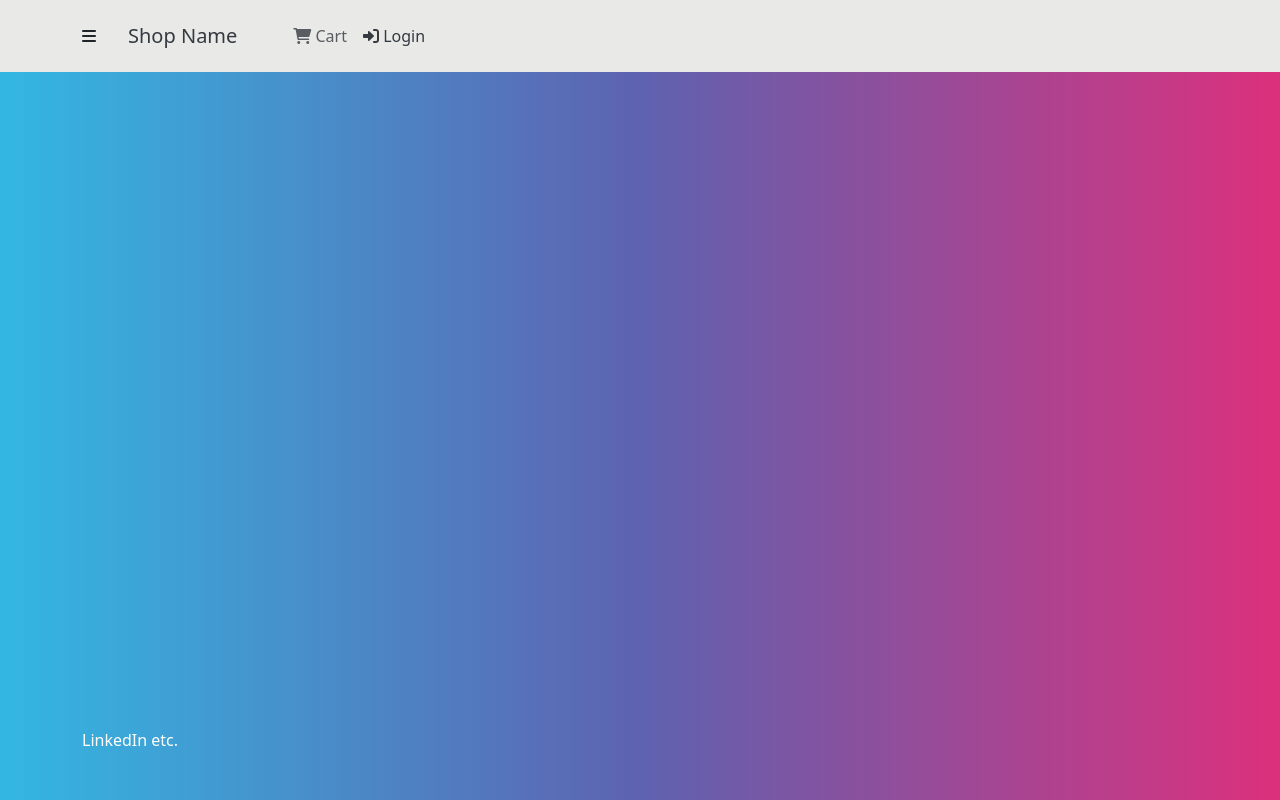
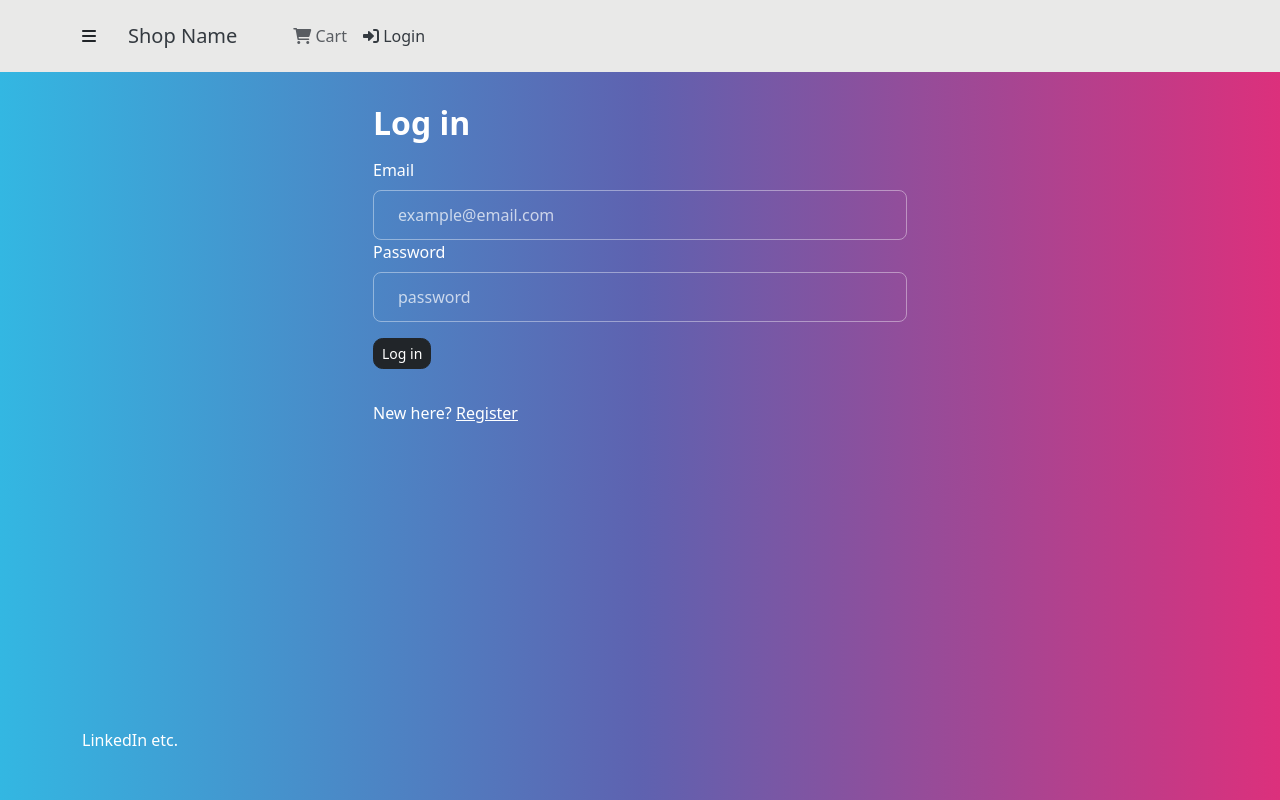
Before and after one commit to ideens/shop-app, a React (Create React App) app in the folder frontend/: page /login in a window 1280 px wide. Built offline with nearby package versions, Linux system fonts and the light colour scheme.

Commit message:
login and logout reducers and actions added

```diff
--- a/frontend/src/App.js
+++ b/frontend/src/App.js
@@ -6,6 +6,7 @@
 
 import Home from './pages/Home'
 import ProductPage from './pages/ProductPage'
+import LoginPage from './pages/LoginPage'
 
 function App() {
   return (
@@ -17,6 +18,7 @@
           <Route exact path="/product/:id" element={<ProductPage />} />
           <Route exact path="/cart" element={<Cart />} />
           <Route path="/cart/:id/*" element={<Cart />} />
+          <Route path="/login/" element={<LoginPage />} />
         </Routes>
       </Container>
       <Footer />
--- a/frontend/src/actions/productActions.js
+++ b/frontend/src/actions/productActions.js
@@ -23,8 +23,8 @@
     dispatch({
       type: PRODUCT_LIST_FAIL,
       payload:
-        error.response && error.response.data.message
-          ? error.response.data.message
+        error.response && error.response.data.detail
+          ? error.response.data.detail
           : error.message,
     })
   }
@@ -39,8 +39,8 @@
     dispatch({
       type: PRODUCT_DETAIL_FAIL,
       payload:
-        error.response && error.response.data.message
-          ? error.response.data.message
+        error.response && error.response.data.detail
+          ? error.response.data.detail
           : error.message,
     })
   }
--- /dev/null
+++ b/frontend/src/actions/userActions.js
@@ -0,0 +1,52 @@
+import axios from 'axios'
+import {
+  USER_LOGIN_REQUEST,
+  USER_LOGIN_SUCCESS,
+  USER_LOGIN_FAIL,
+  USER_LOGOUT,
+} from '../constants/userConstants.js'
+
+export const login = (email, password) => async (dispatch) => {
+  try {
+    dispatch({
+      type: USER_LOGIN_REQUEST,
+    })
+
+    const config = {
+      headers: {
+        'Content-type': 'application/json',
+      },
+    }
+
+    const { data } = await axios.post(
+      '/api/users/login/',
+      {
+        username: email,
+        password: password,
+      },
+      config
+    )
+
+    dispatch({
+      type: USER_LOGIN_SUCCESS,
+      payload: data,
+    })
+
+    localStorage.setItem('userInfo', JSON.stringify(data))
+  } catch (error) {
+    dispatch({
+      type: USER_LOGIN_FAIL,
+      payload:
+        error.response && error.response.data.detail
+          ? error.response.data.detail
+          : error.message,
+    })
+  }
+}
+
+export const logout = () => (dispatch) => {
+  localStorage.removeItem('userInfo')
+  dispatch({
+    type: USER_LOGOUT,
+  })
+}
--- /dev/null
+++ b/frontend/src/components/FormContainer.js
@@ -0,0 +1,16 @@
+import React from 'react'
+import { Container, Row, Col } from 'react-bootstrap'
+
+const FormContainer = ({ children }) => {
+  return (
+    <Container>
+      <Row className="justify-content-md-center">
+        <Col xs={12} md={6}>
+          {children}
+        </Col>
+      </Row>
+    </Container>
+  )
+}
+
+export default FormContainer
--- a/frontend/src/components/Header.js
+++ b/frontend/src/components/Header.js
@@ -1,9 +1,21 @@
 import React from 'react'
-import { Nav, Navbar, Container, Row, Col } from 'react-bootstrap'
+import { Nav, Navbar, Container, NavDropdown } from 'react-bootstrap'
 import { LinkContainer } from 'react-router-bootstrap'
 import Sidebar from './Sidebar'
+import { useSelector, useDispatch } from 'react-redux'
+import { logout } from '../actions/userActions.js'
 
 const Header = () => {
+  const userLogin = useSelector((state) => state.userLogin)
+  const { userInfo } = userLogin
+
+  const dispatch = useDispatch()
+
+  const handleLogout = () => {
+    console.log('logout')
+    dispatch(logout())
+  }
+
   return (
     <header>
       <Navbar
@@ -23,11 +35,23 @@
                   <i className="fas fa-shopping-cart"></i> Cart
                 </Nav.Link>
               </LinkContainer>
-              <LinkContainer to="/login">
-                <Nav.Link>
-                  <i className="fas fa-sign-in-alt"></i> Login
-                </Nav.Link>
-              </LinkContainer>
+
+              {userInfo ? (
+                <NavDropdown title={userInfo.name} id="username">
+                  <LinkContainer to="/profile">
+                    <NavDropdown.Item>Account</NavDropdown.Item>
+                  </LinkContainer>
+                  <NavDropdown.Item onClick={handleLogout}>
+                    Logout
+                  </NavDropdown.Item>
+                </NavDropdown>
+              ) : (
+                <LinkContainer to="/login">
+                  <Nav.Link>
+                    <i className="fas fa-sign-in-alt"></i> Login
+                  </Nav.Link>
+                </LinkContainer>
+              )}
             </Nav>
           </Navbar.Collapse>
         </Container>
--- /dev/null
+++ b/frontend/src/constants/userConstants.js
@@ -0,0 +1,4 @@
+export const USER_LOGIN_REQUEST = 'USER_LOGIN_REQUEST'
+export const USER_LOGIN_SUCCESS = 'USER_LOGIN_SUCCESS'
+export const USER_LOGIN_FAIL = 'USER_LOGIN_FAIL'
+export const USER_LOGOUT = 'USER_LOGOUT'
--- a/frontend/src/pages/Cart.js
+++ b/frontend/src/pages/Cart.js
@@ -7,7 +7,6 @@
   ListGroup,
   Image,
   Form,
-  Button,
   Card,
   ListGroupItem,
 } from 'react-bootstrap'
--- a/frontend/src/pages/Home.js
+++ b/frontend/src/pages/Home.js
@@ -1,4 +1,4 @@
-import { useEffect, useState } from 'react'
+import { useEffect } from 'react'
 import { Row, Col } from 'react-bootstrap'
 import Product from '../components/Product.js'
 import LoadSpinner from '../components/LoadSpinner.js'
@@ -34,7 +34,7 @@
       {loading ? (
         <LoadSpinner />
       ) : error ? (
-        <AlertMessage heading="error" variant="warning">
+        <AlertMessage heading="Error" variant="warning">
           {error}
         </AlertMessage>
       ) : (
--- /dev/null
+++ b/frontend/src/pages/LoginPage.js
@@ -0,0 +1,87 @@
+import { useState, useEffect } from 'react'
+import { useDispatch, useSelector } from 'react-redux'
+import { Link, useNavigate } from 'react-router-dom'
+import {
+  Form,
+  Button,
+  Row,
+  Col,
+  FormGroup,
+  FormLabel,
+  FormControl,
+} from 'react-bootstrap'
+import AlertMessage from '../components/AlertMessage'
+import LoadSpinner from '../components/LoadSpinner'
+import { login } from '../actions/userActions'
+import FormContainer from '../components/FormContainer'
+
+const LoginPage = () => {
+  const navigate = useNavigate()
+  const [email, setEmail] = useState('')
+  const [password, setPassword] = useState('')
+
+  const dispatch = useDispatch()
+
+  const url = new URLSearchParams(document.location.search)
+  let params = new URLSearchParams(url.search)
+  const redirect = params.has('redirect') ? params.get(redirect) : '/'
+
+  const userLogin = useSelector((state) => state.userLogin)
+  const { loading, error, userInfo } = userLogin
+
+  useEffect(() => {
+    if (userInfo) {
+      navigate(redirect)
+    }
+  }, [navigate, redirect, userInfo])
+
+  const submitHandler = (e) => {
+    e.preventDefault()
+    dispatch(login(email, password))
+  }
+
+  return (
+    <FormContainer>
+      <h2>Log in</h2>
+      {error && (
+        <AlertMessage heading="Error" variant="danger">
+          {error}
+        </AlertMessage>
+      )}
+      {loading && <LoadSpinner />}
+      <Form onSubmit={submitHandler}>
+        <FormGroup controlId="email">
+          <FormLabel>Email</FormLabel>
+          <FormControl
+            type="email"
+            placeholder="example@email.com"
+            value={email}
+            onChange={(e) => setEmail(e.target.value)}
+          ></FormControl>
+        </FormGroup>
+        <FormGroup controlId="password">
+          <FormLabel>Password</FormLabel>
+          <FormControl
+            type="password"
+            placeholder="password"
+            value={password}
+            onChange={(e) => setPassword(e.target.value)}
+          ></FormControl>
+        </FormGroup>
+        <Button type="submit" className="btn btn-dark btn-sm mt-2">
+          Log in
+        </Button>
+      </Form>
+      <Row className="py-3">
+        <Col>
+          New here?{' '}
+          <Link to={redirect ? `/register?redirect=${redirect}` : '/register'}>
+            Register
+          </Link>
+        </Col>
+      </Row>
+    </FormContainer>
+  )
+}
+
+export default LoginPage
--- a/frontend/src/pages/ProductPage.js
+++ b/frontend/src/pages/ProductPage.js
@@ -44,7 +44,9 @@
       {loading ? (
         <LoadSpinner />
       ) : error ? (
-        <AlertMessage variant="warning">{error}</AlertMessage>
+        <AlertMessage heading="Error" variant="warning">
+          {error}
+        </AlertMessage>
       ) : (
         <Row>
           <Col md={5}>
--- /dev/null
+++ b/frontend/src/reducers/userReducers.js
@@ -0,0 +1,25 @@
+import {
+  USER_LOGIN_REQUEST,
+  USER_LOGIN_SUCCESS,
+  USER_LOGIN_FAIL,
+  USER_LOGOUT,
+} from '../constants/userConstants.js'
+
+export const userLoginReducer = (state = {}, action) => {
+  switch (action.type) {
+    case USER_LOGIN_REQUEST:
+      return { loading: true }
+
+    case USER_LOGIN_SUCCESS:
+      return { loading: false, userInfo: action.payload }
+
+    case USER_LOGIN_FAIL:
+      return { loading: false, error: action.payload }
+
+    case USER_LOGOUT:
+      return {} //resets state, clears user information
+
+    default:
+      return state
+  }
+}
--- a/frontend/src/store.js
+++ b/frontend/src/store.js
@@ -6,12 +6,14 @@
   productDetailReducer,
 } from './reducers/productReducers'
 import { cartReducer } from './reducers/cartReducers'
+import { userLoginReducer } from './reducers/userReducers'
 
 // states
 const reducer = combineReducers({
   productList: productListReducer,
   productDetail: productDetailReducer,
   cart: cartReducer,
+  userLogin: userLoginReducer,
 })
 
 //loading local storage data into initial state
@@ -19,10 +21,14 @@
   ? JSON.parse(localStorage.getItem('cartItems'))
   : []
 
-// if items exists, get them and parse them. if not, set it empty array
+const storageUserInfo = localStorage.getItem('userInfo')
+  ? JSON.parse(localStorage.getItem('userInfo'))
+  : null
+// if items exists, get them and parse them. if not, set it empty array / null
 
 const initialState = {
   cart: { cartItems: storageItems },
+  userLogin: { userInfo: storageUserInfo },
 }
 
 const middleware = [thunk]
```
